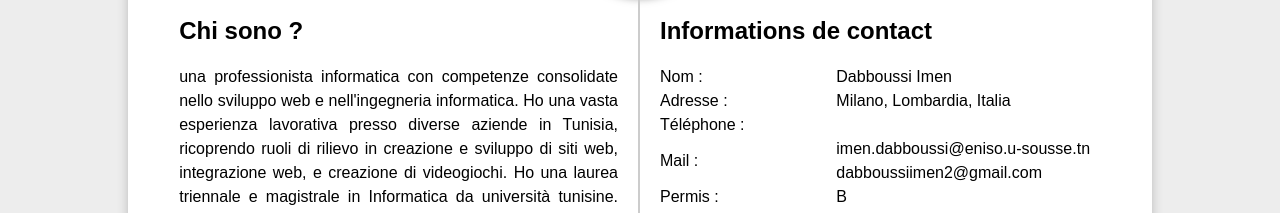
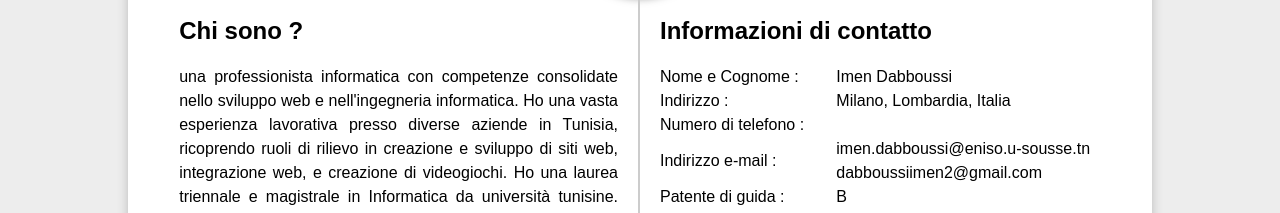
Before and after one commit to imenda/cv, a plain HTML site: page index.html in a window 1280 px wide. Shown: the part 213-426 px from the top of the page. Drawn offline with Linux system fonts and the light colour scheme.

Commit message:
Update index.html

```diff
--- a/index.html
+++ b/index.html
@@ -23,27 +23,27 @@
 
         </div>
         <div class="contact">
-            <h2>Informations de contact</h2>
+                       <h2>Informazioni di contatto</h2>
             <div class="contact-flex">
-                <p>Nom : </p>
-                <p>Dabboussi Imen</p>
+                <p>Nome e Cognome : </p>
+                <p>Imen Dabboussi</p>
             </div>
             <div class="contact-flex">
-                <p>Adresse : </p>
+                <p>Indirizzo : </p>
                 <p>Milano, Lombardia, Italia
                 </p>
             </div>
             <div class="contact-flex">
-                <p>Téléphone :</p>
+                <p>Numero di telefono :</p>
                 <p></p>
             </div>
             <div class="contact-flex">
-                <p>Mail : </p>
+                <p>Indirizzo e-mail : </p>
                 <p><a href="imen.dabboussi@eniso.u-sousse.tn">imen.dabboussi@eniso.u-sousse.tn</a>
                     <a href="dabboussiimen2@gmail.com">dabboussiimen2@gmail.com</a></p>
             </div>
             <div class="contact-flex">
-                <p>Permis :</p>
+                <p>Patente di guida :</p>
                 <p>B</p>
             </div>
             <div class="social">
```
